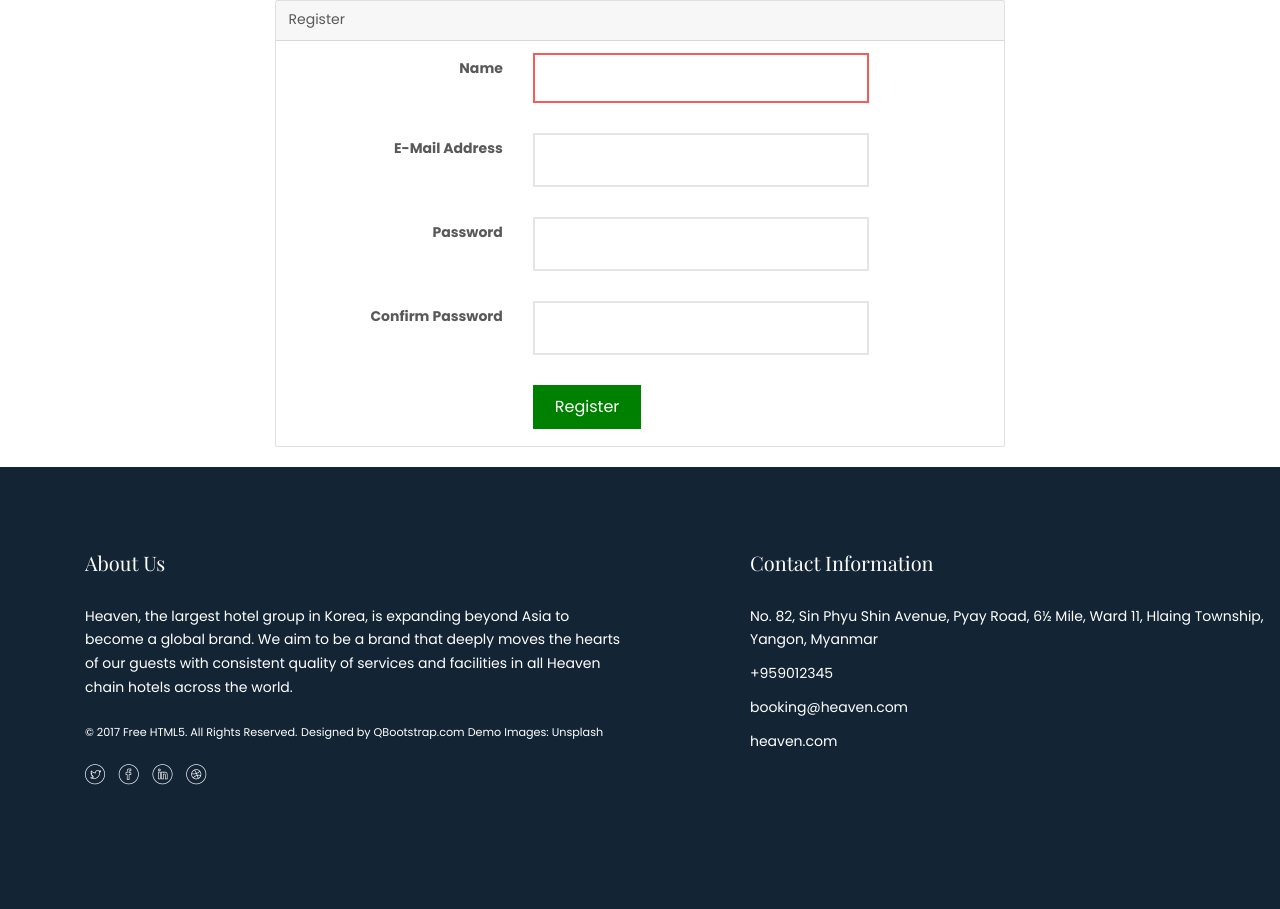
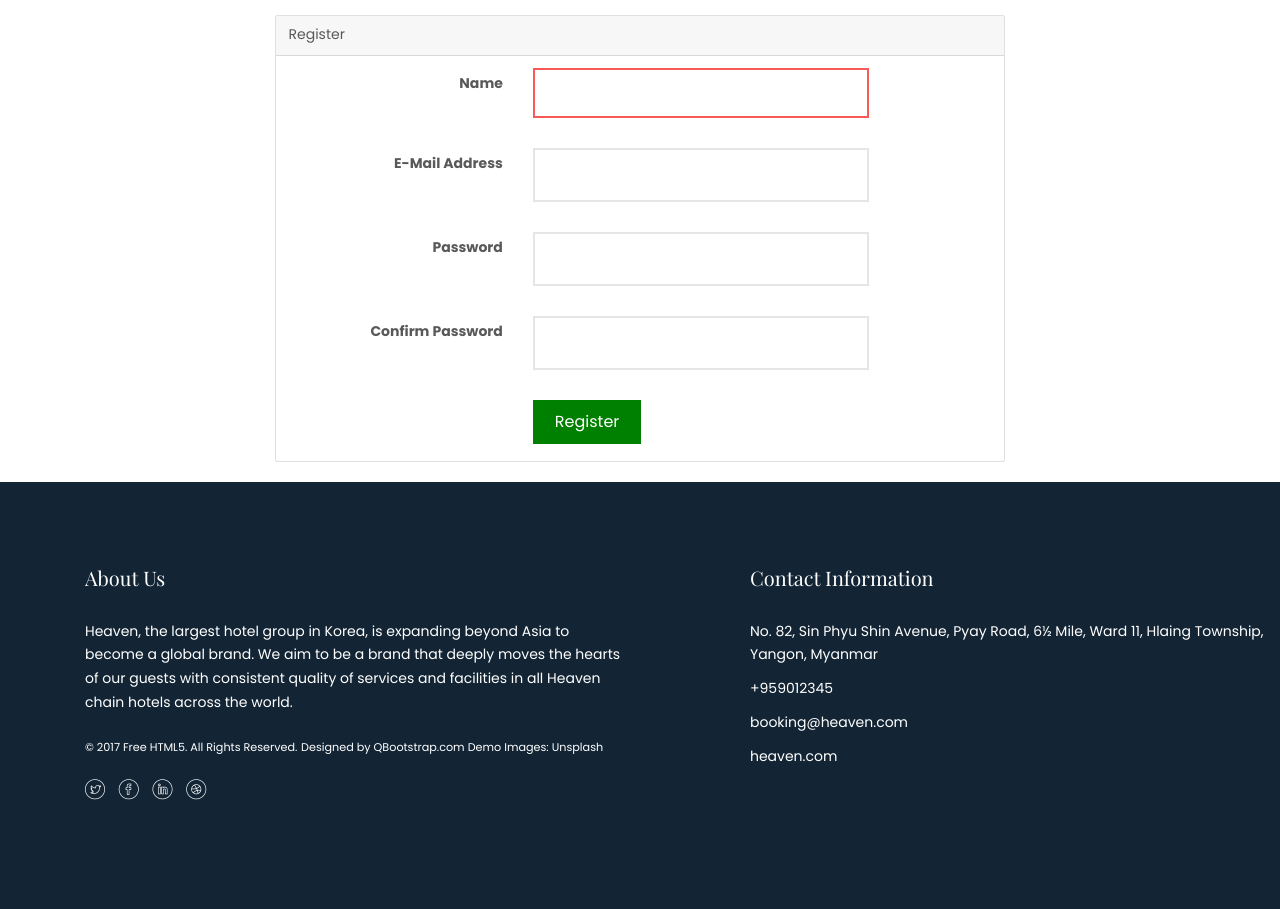
Before and after one commit to NangSinnShweYee/hotel, a Laravel app: page /register in a window 1280 px wide. Shown: the part 107-1016 px from the top of the page. Run offline with Laravel 8, Linux system fonts and the light colour scheme; some web fonts are replaced.

Commit message:
margins
in login and register page

```diff
--- a/resources/views/auth/login.blade.php
+++ b/resources/views/auth/login.blade.php
@@ -3,7 +3,7 @@
 @section('content')
 <div class="container">
     <div class="row justify-content-center">
-        <div class="col-md-6 col-md-6-offset-4">
+        <div class="col-md-6 col-md-6-offset-4 mt-4">
             <div class="card mx-auto">
                 <div class="card-header">{{ __('Login') }}</div>
 
--- a/resources/views/auth/register.blade.php
+++ b/resources/views/auth/register.blade.php
@@ -3,7 +3,7 @@
 @section('content')
 <div class="container">
     <div class="row justify-content-center">
-        <div class="col-md-8">
+        <div class="col-md-8 mt-4">
             <div class="card">
                 <div class="card-header">{{ __('Register') }}</div>
 
```
